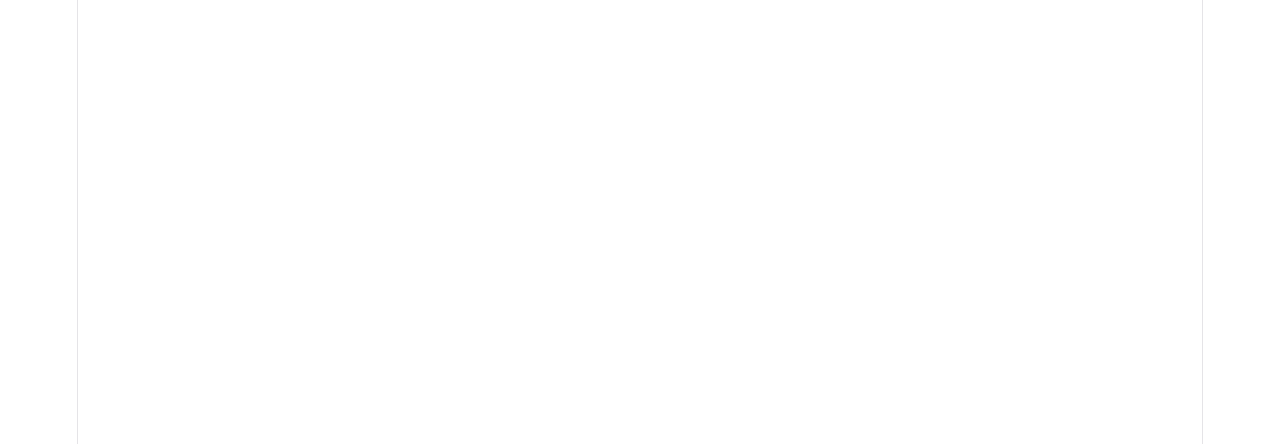
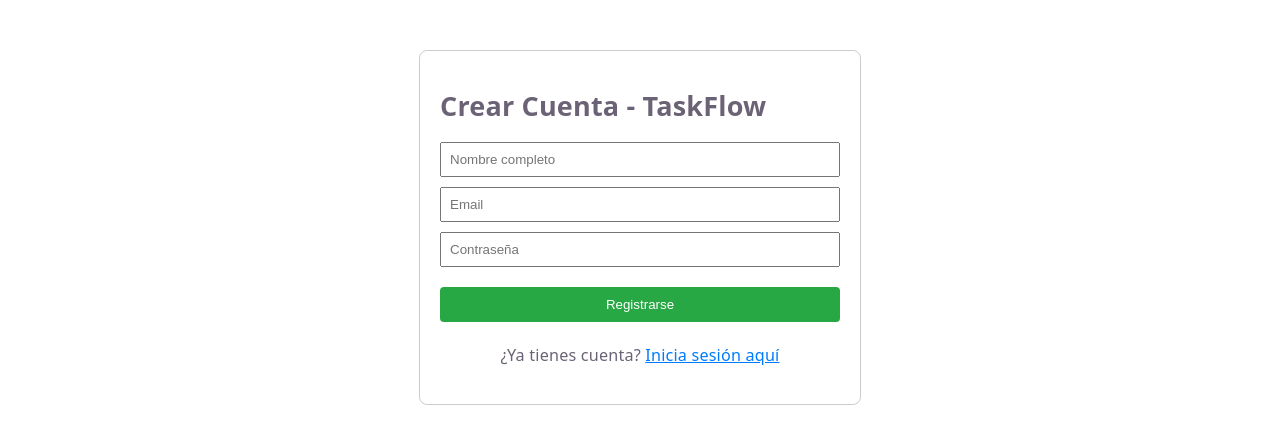
Before and after one commit to luismateo494/Arq_Proyecto, a React app in the folder frontend/: page /registro in a window 1280 px wide. Before the commit this address had no page. Shown: the top 444 px of the page. Built offline with nearby package versions, Linux system fonts and the light colour scheme; the HTML template or start-up script is replaced by a standard one.

Commit message:
Agregandor  seccion registro

```diff
--- a/frontend/src/App.jsx
+++ b/frontend/src/App.jsx
@@ -1,5 +1,6 @@
 import { Routes, Route } from "react-router-dom";
 import Login from "./pages/Login.jsx";
+import Registro from "./pages/Registro.jsx"; // Importamos la nueva vista
 import Tareas from "./pages/Tareas.jsx";
 import RutaProtegida from "./rutaProtegida.jsx";
 
@@ -7,6 +8,7 @@
   return (
     <Routes>
       <Route path="/login" element={<Login />} />
+      <Route path="/registro" element={<Registro />} /> {/* Nueva ruta pública */}
       <Route path="/" element={
         <RutaProtegida>
           <Tareas />
@@ -15,4 +17,5 @@
     </Routes>
   );
 }
+
 //Este archivo es el enrutador principal. Interactúa importando a Login, Tareas y RutaProtegida
--- a/frontend/src/index.css
+++ b/frontend/src/index.css
@@ -50,6 +50,8 @@
   }
 }
 
+
+/**
 body {
   margin: 0;
 }
--- a/frontend/src/pages/Login.jsx
+++ b/frontend/src/pages/Login.jsx
@@ -1,5 +1,5 @@
 import { useState } from "react";
-import { useNavigate } from "react-router-dom";
+import { useNavigate, Link } from "react-router-dom"; // <-- Link agregado aquí
 import { api } from "../api.js";
 
 export default function Login() {
@@ -27,15 +27,36 @@
   return (
     <div style={{ maxWidth: '400px', margin: '50px auto', padding: '20px', border: '1px solid #ccc', borderRadius: '8px', backgroundColor: 'white' }}>
       <h2>Iniciar Sesión - TaskFlow</h2>
+
       {error && <p style={{ color: 'red' }}>{error}</p>}
 
       <form onSubmit={handleLogin} style={{ display: 'flex', flexDirection: 'column', gap: '10px', marginTop: '20px' }}>
-        <input type="email" placeholder="Email" value={email} onChange={(e) => setEmail(e.target.value)} required style={{ padding: '8px' }}/>
-        <input type="password" placeholder="Contraseña" value={password} onChange={(e) => setPassword(e.target.value)} required style={{ padding: '8px' }}/>
+        <input
+          type="email"
+          placeholder="Email"
+          value={email}
+          onChange={(e) => setEmail(e.target.value)}
+          required
+          style={{ padding: '8px' }}
+        />
+        <input
+          type="password"
+          placeholder="Contraseña"
+          value={password}
+          onChange={(e) => setPassword(e.target.value)}
+          required
+          style={{ padding: '8px' }}
+        />
         <button type="submit" style={{ padding: '10px', backgroundColor: '#007bff', color: 'white', border: 'none', borderRadius: '4px', cursor: 'pointer' }}>
           Entrar
         </button>
       </form>
+
+      {/* AQUÍ ESTÁ EL ENLACE QUE FALTABA */}
+      <p style={{ marginTop: '20px', textAlign: 'center', fontSize: '0.9em', color: '#333' }}>
+        ¿No tienes cuenta? <Link to="/registro" style={{ color: '#007bff', textDecoration: 'none', fontWeight: 'bold' }}>Regístrate aquí</Link>
+      </p>
+
     </div>
   );
 }
--- /dev/null
+++ b/frontend/src/pages/Registro.jsx
@@ -0,0 +1,78 @@
+import { useState } from "react";
+import { useNavigate, Link } from "react-router-dom";
+import { api } from "../api.js";
+
+export default function Registro() {
+  const [nombre, setNombre] = useState("");
+  const [email, setEmail] = useState("");
+  const [password, setPassword] = useState("");
+  const [error, setError] = useState(null);
+  const [exito, setExito] = useState(false);
+  const navigate = useNavigate();
+
+  const handleRegistro = async (e) => {
+    e.preventDefault();
+    setError(null);
+    setExito(false);
+
+    try {
+      // Llamamos al endpoint de registro de nuestro backend
+      await api('/auth/registro', {
+        method: 'POST',
+        body: { nombre, email, password }
+      });
+
+      setExito(true);
+      // Esperamos 2 segundos para que el usuario lea el mensaje y lo mandamos al login
+      setTimeout(() => {
+        navigate('/login');
+      }, 2000);
+
+    } catch (err) {
+      setError(err.message);
+    }
+  };
+
+  return (
+    <div style={{ maxWidth: '400px', margin: '50px auto', padding: '20px', border: '1px solid #ccc', borderRadius: '8px', backgroundColor: 'white' }}>
+      <h2>Crear Cuenta - TaskFlow</h2>
+
+      {error && <p style={{ color: 'red', backgroundColor: '#ffe6e6', padding: '10px', borderRadius: '4px' }}>{error}</p>}
+      {exito && <p style={{ color: 'green', backgroundColor: '#e6ffe6', padding: '10px', borderRadius: '4px' }}>¡Usuario creado con éxito! Redirigiendo al login...</p>}
+
+      <form onSubmit={handleRegistro} style={{ display: 'flex', flexDirection: 'column', gap: '10px', marginTop: '20px' }}>
+        <input
+          type="text"
+          placeholder="Nombre completo"
+          value={nombre}
+          onChange={(e) => setNombre(e.target.value)}
+          required
+          style={{ padding: '8px' }}
+        />
+        <input
+          type="email"
+          placeholder="Email"
+          value={email}
+          onChange={(e) => setEmail(e.target.value)}
+          required
+          style={{ padding: '8px' }}
+        />
+        <input
+          type="password"
+          placeholder="Contraseña"
+          value={password}
+          onChange={(e) => setPassword(e.target.value)}
+          required
+          style={{ padding: '8px' }}
+        />
+        <button type="submit" style={{ padding: '10px', backgroundColor: '#28a745', color: 'white', border: 'none', borderRadius: '4px', cursor: 'pointer', marginTop: '10px' }}>
+          Registrarse
+        </button>
+      </form>
+
+      <p style={{ marginTop: '20px', textAlign: 'center', fontSize: '0.9em' }}>
+        ¿Ya tienes cuenta? <Link to="/login" style={{ color: '#007bff' }}>Inicia sesión aquí</Link>
+      </p>
+    </div>
+  );
+}
```
Also changed, not shown: frontend/src/pages/Tareas.jsx (+88 -38 lines).
